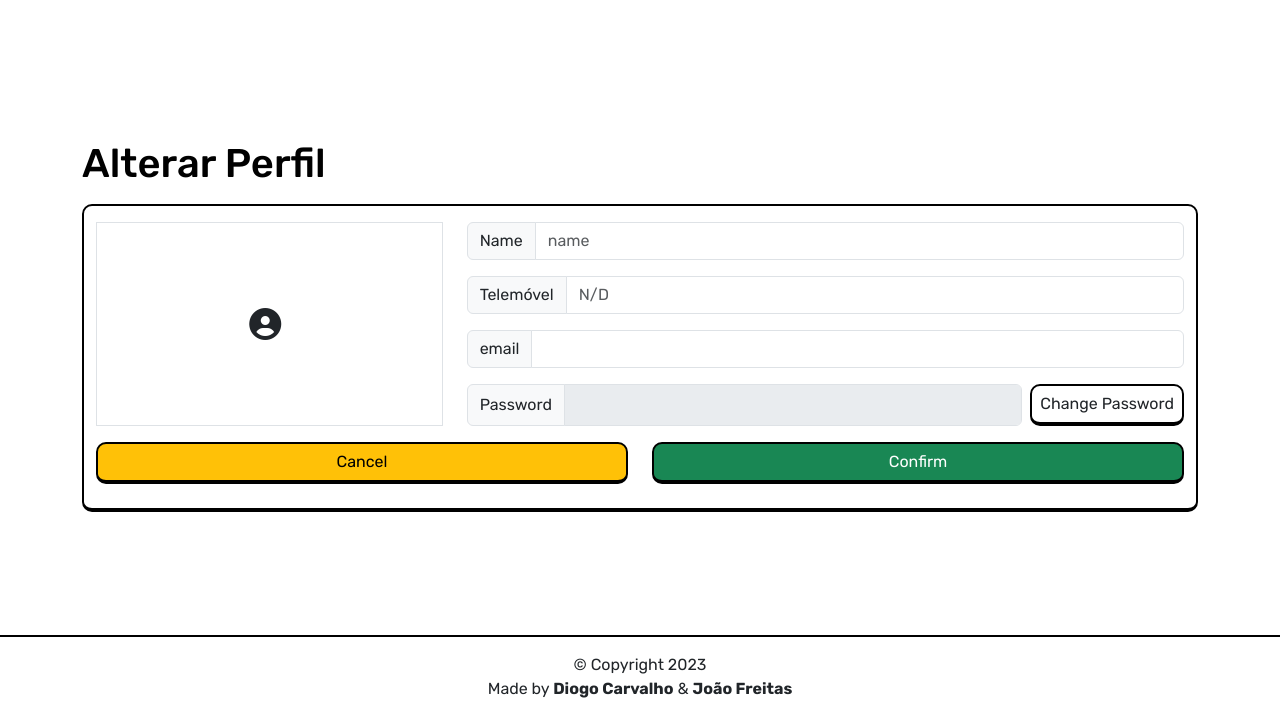
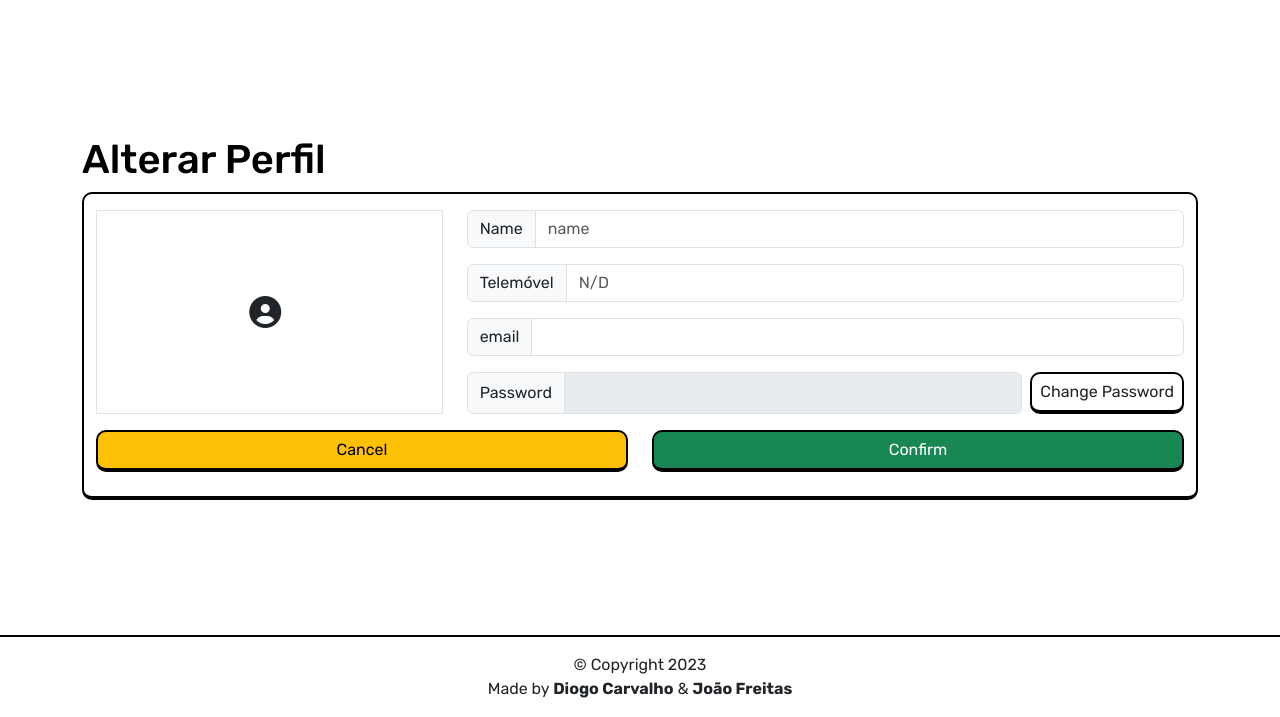
Before and after one commit to Bet20/TP_SIR, a PHP site: page /sir/pages/secure/user/profile.php in a window 1280 px wide. Shown: the part 83-800 px from the top of the page. Run offline with PHP 8.4, Linux system fonts and the light colour scheme; the visitor is signed in with stand-in values (Sample User, id 1); data that the repository does not hold is empty.

Commit message:
penas alteraçoes

```diff
--- a/pages/secure/admin/user.php
+++ b/pages/secure/admin/user.php
@@ -40,9 +40,9 @@ if(isset($_GET['id'])){
         class="form-control special-border py-3">
         <div class="row">
           <div class="col-md-4">
-            <label id="labelFoto" for="foto" class="d-flex align-items-center justify-content-center border h-100">
-                <img id="preview" src="/sir/assets/images/uploads/users/<?= $userObtido['foto'] ?>" alt="foto" height="260" class="<?= !isset($userObtido['foto']) ? 'd-none' : '' ?>">
-                <i id="noImage" class="fa-solid fa-circle-user fs-2 me-2  <?= isset($userObtido['foto']) ? 'd-none' : '' ?>" ></i>
+            <label id="labelFoto" for="foto" class="d-flex align-items-center justify-content-center border h-100 w-100">
+                <img id="preview" src="/sir/assets/images/uploads/users/<?= $userObtido['foto'] ?>" alt="foto" class="img-fluid d-block <?= !isset($userObtido['foto']) ? 'd-none' : '' ?>" style="max-height: 260px;">
+                <i id="noImage" class="fa-solid fa-circle-user fs-2 me-2 <?= isset($userObtido['foto']) ? 'd-none' : '' ?>"></i>
                 <input type="file" id="foto" name="foto" accept="image/*" class="d-none" onchange="previewImage()">
             </label>
           </div>
--- a/pages/secure/index.php
+++ b/pages/secure/index.php
@@ -12,11 +12,7 @@ $user = user();
 $canCreateCar = false;
 
 if ($user['admin'] === 1) {
-    if (isset($_GET['search'])) {
-        $cars = getAllCarInMaintenanceWithSearchQuery($_GET['search']);
-    } else {
-        $cars = getAllCarInMaintenance();
-    }
+    header('/sir/pages/secure/admin/');
 } else {
     $cars = getAllCarByUserId($user['id']);
     $canCreateCar = count($cars) < 5;
--- a/pages/secure/user/password.php
+++ b/pages/secure/user/password.php
@@ -8,8 +8,8 @@ $user = user();
 
 <main class="min-vh-100 d-flex flex-column justify-content-between">
     <?php require_once __DIR__ . '/../../../templates/navbar.php' ?>
-    <div class="container mt-3">
-        <div class="mb-3 text-black">
+    <div class="container">
+        <div class="mb-2 text-black">
             <h1>Alterar Password</h1>
         </div>
 
--- a/pages/secure/user/profile.php
+++ b/pages/secure/user/profile.php
@@ -8,8 +8,8 @@ $user = user();
 <main class="min-vh-100 d-flex flex-column justify-content-between">
     <?php require_once __DIR__ . '/../../../templates/navbar.php' ?>
 
-    <div class="container mt-3">
-        <div class="mb-3 text-black">
+    <div class="container">
+        <div class="mb-2 text-black">
             <h1>Alterar Perfil</h1>
         </div>
         <section>
```
Also changed, not shown: pages/public/signup.php (+4 -4 lines), assets/images/uploads/cars/foto65adc261e345e.png (deleted), assets/images/uploads/cars/foto65adc29d8288b.jpg (deleted), assets/images/uploads/cars/foto65adc352a3575.png (deleted), assets/images/uploads/message/image65adbd1ec1abf.png (deleted), assets/images/uploads/message/image65adbd286f438.png (deleted), assets/images/uploads/message/image65adbd8543a99.png (deleted), assets/images/uploads/message/image65adbdc8e6a19.png (deleted), assets/images/uploads/message/image65adbf66936f1.png (deleted), assets/images/uploads/message/image65adc0d0ab683.jpg (deleted), 2 other files.
